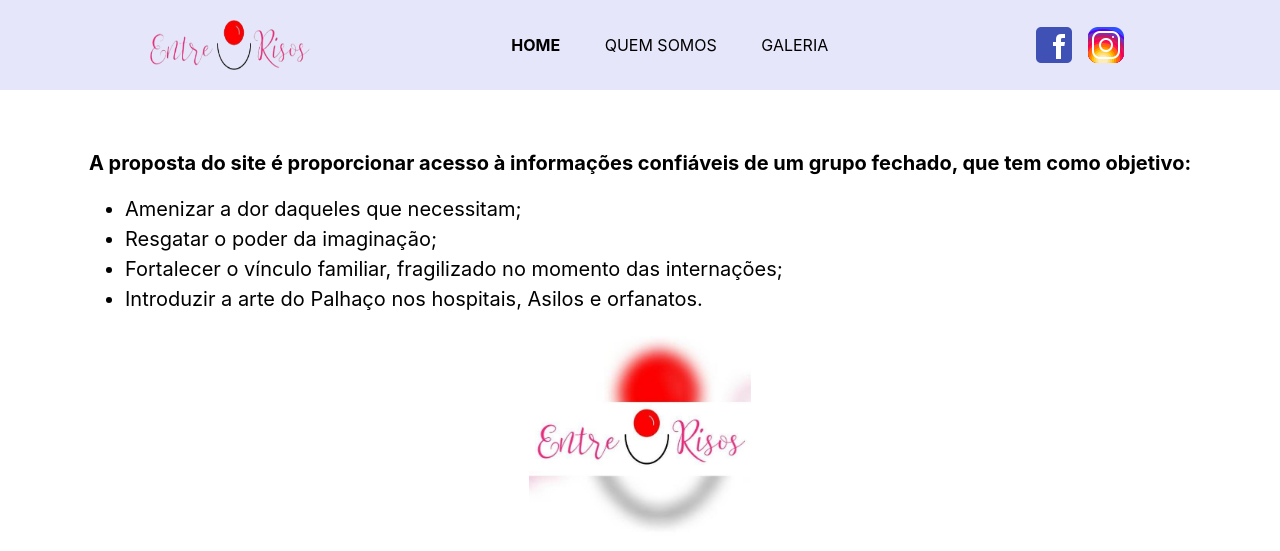
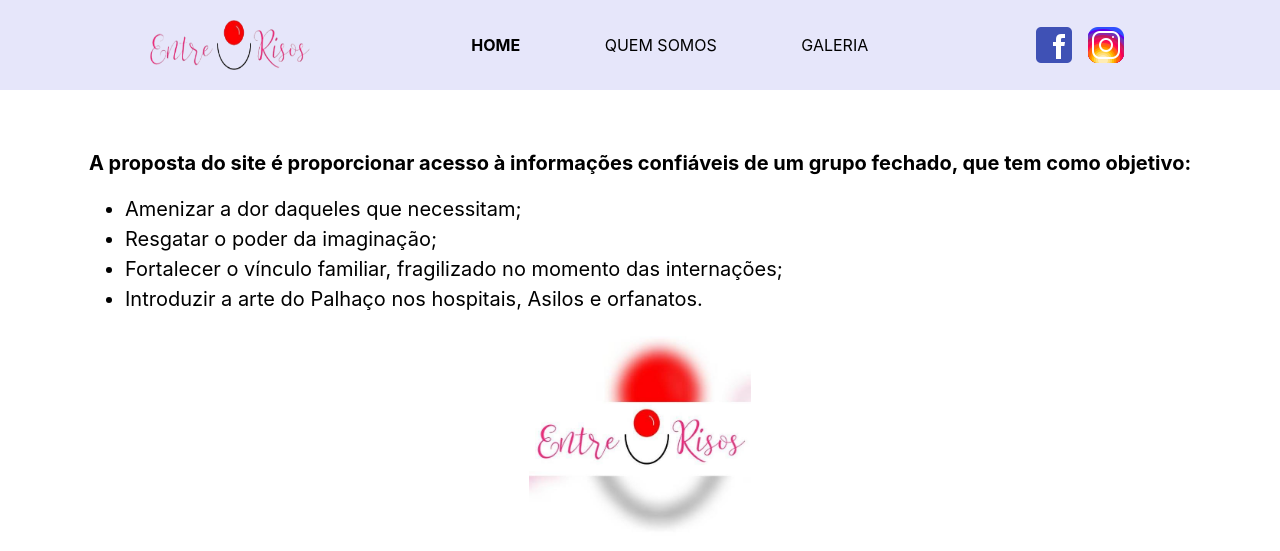
Before and after one commit to web-vmsa/siteentrerisos, a PHP site: page /public_html/index.html in a window 1280 px wide. Shown: the top 551 px of the page. Run offline with PHP 8.4, Linux system fonts and the light colour scheme.

Commit message:
Ajustes no novo menu - CSS

```diff
--- a/public_html/css/main.css
+++ b/public_html/css/main.css
@@ -17,8 +17,8 @@
   height: 50px;
 }
 .navbar--menu a {
-  margin-left: 20px;
-  margin-right: 20px;
+  margin-left: 40px;
+  margin-right: 40px;
   color: black;
 }
 .navbar--menu .active {
```
